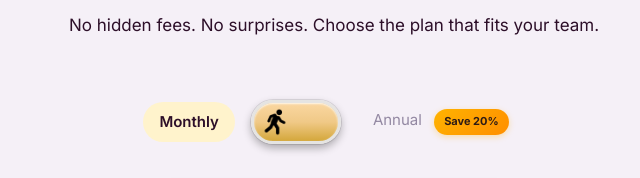
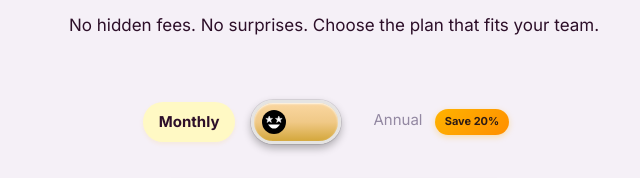
Before and after one commit to PayalBaggad/PrimeHR, a plain HTML site: page index.html in a window 1280 px wide. Shown: the part 5277-5455 px from the top of the page, 306-946 px from the left. Drawn offline with Linux system fonts and the light colour scheme; a script that the page names is missing.

Commit message:
add emojis in toggle button

```diff
--- a/index.html
+++ b/index.html
@@ -470,7 +470,10 @@
             <div class="pricing-toggle">
                 <span class="toggle-label active" data-period="monthly">Monthly</span>
                 <button class="toggle-switch" id="pricingToggle" aria-label="Toggle pricing period">
-                    <span class="toggle-slider"></span>
+                    <span class="toggle-slider">
+                        <img src="images/mood-happy.svg" alt="Monthly" class="emoji emoji-monthly">
+                        <img src="images/mood-money.svg" alt="Annual" class="emoji emoji-annual">
+                    </span>
                 </button>
                 <span class="toggle-label" data-period="annual">Annual <span class="save-badge">Save 20%</span></span>
             </div>
--- a/styles.css
+++ b/styles.css
@@ -1584,21 +1584,24 @@ h6 {
 }
 
 .toggle-label.active {
-    color: var(--primary-600);
-    font-weight: 600;
-    background: var(--primary-100);
+    color: #FF8F00;
+    font-weight: 700;
+    background: #FFF9C4;
+    box-shadow: 0 2px 4px rgba(255, 179, 0, 0.1);
 }
 
 .toggle-switch {
     width: 80px;
     height: 40px;
-    background: linear-gradient(90deg, #FF8C42 0%, #FFA500 30%, #FFB347 60%, #FFC04D 100%);
+    background: linear-gradient(135deg, #FFB300 0%, #FF8F00 100%);
     border-radius: var(--radius-full);
-    border: none;
+    border: 2px solid rgba(0, 0, 0, 0.1);
     cursor: pointer;
     position: relative;
     transition: all 0.5s cubic-bezier(0.4, 0, 0.2, 1);
-    box-shadow: 0 4px 12px rgba(255, 140, 66, 0.3);
+    box-shadow:
+        inset 0 2px 4px rgba(0, 0, 0, 0.2),
+        0 4px 12px rgba(255, 140, 66, 0.3);
 }
 
 .toggle-switch:hover {
@@ -1607,50 +1610,70 @@ h6 {
 }
 
 .toggle-switch.active {
-    background: linear-gradient(90deg, #5D4037 0%, #6D4C41 25%, #8D6E63 50%, #A1887F 75%, #D4AF37 100%);
-    border: none;
-    box-shadow: 0 6px 16px rgba(93, 64, 55, 0.3);
+    background: linear-gradient(135deg, #FFD54F 0%, #FFB300 100%);
+    border: 2px solid rgba(0, 0, 0, 0.1);
+    box-shadow:
+        inset 0 2px 4px rgba(0, 0, 0, 0.2),
+        0 6px 16px rgba(255, 179, 0, 0.4);
 }
 
 .toggle-slider {
     position: absolute;
     top: 2px;
     left: 2px;
-    width: 36px;
-    height: 36px;
+    width: 32px;
+    height: 32px;
     background: linear-gradient(145deg, #FFFFFF 0%, #F5F5F5 50%, #E8E8E8 100%);
     border-radius: 50%;
-    border: 3px solid #FF8C42;
+    border: 2px solid #FF8C42;
     box-shadow:
-        0 6px 15px rgba(255, 140, 66, 0.7),
-        0 3px 8px rgba(0, 0, 0, 0.3),
-        0 0 25px rgba(255, 165, 0, 0.6),
-        inset 0 -3px 6px rgba(0, 0, 0, 0.15),
-        inset 0 3px 6px rgba(255, 255, 255, 0.8);
+        0 4px 10px rgba(0, 0, 0, 0.2),
+        inset 0 -2px 4px rgba(0, 0, 0, 0.1),
+        inset 0 2px 4px rgba(255, 255, 255, 0.8);
     transition: all 0.5s cubic-bezier(0.68, -0.55, 0.265, 1.55);
     display: flex;
     align-items: center;
     justify-content: center;
-}
-
-.toggle-slider::before {
-    content: '';
-    font-size: 12px;
-    font-weight: 700;
-    color: transparent;
-    transition: all var(--transition-base);
+    z-index: 2;
+}
+
+.emoji {
+    width: 24px;
+    height: 24px;
+    object-fit: contain;
+    position: absolute;
+    transition: opacity 0.4s ease, transform 0.5s cubic-bezier(0.68, -0.55, 0.265, 1.55);
+    line-height: 1;
+    pointer-events: none;
+}
+
+.emoji-monthly {
+    opacity: 1;
+    transform: scale(1);
+}
+
+.emoji-annual {
+    opacity: 0;
+    transform: scale(0.5);
 }
 
 .toggle-switch.active .toggle-slider {
     transform: translateX(40px);
-    border: 3px solid #FFB300;
-    background: linear-gradient(145deg, #FFFFFF 0%, #F5F5F5 50%, #E8E8E8 100%);
-    box-shadow:
-        0 6px 15px rgba(255, 179, 0, 0.8),
-        0 3px 8px rgba(0, 0, 0, 0.3),
-        0 0 25px rgba(255, 179, 0, 0.7),
-        inset 0 -3px 6px rgba(0, 0, 0, 0.15),
-        inset 0 3px 6px rgba(255, 255, 255, 0.8);
+    border: 2px solid #FFB300;
+}
+
+.toggle-switch.active .emoji-monthly {
+    opacity: 0;
+    transform: scale(0.5);
+}
+
+.toggle-switch.active .emoji-annual {
+    opacity: 1;
+    transform: scale(1);
+}
+
+.toggle-slider::before {
+    display: none;
 }
 
 .toggle-switch.active .toggle-slider::before {
--- a/theme-xanthous-plum.css
+++ b/theme-xanthous-plum.css
@@ -767,9 +767,9 @@
     position: absolute !important;
     top: 50% !important;
     left: 4px !important;
-    width: 34px !important;
-    height: 34px !important;
-    margin-top: -17px !important;
+    width: 32px !important;
+    height: 32px !important;
+    margin-top: -16px !important;
     background: transparent !important;
     border: none !important;
     box-shadow: none !important;
@@ -777,72 +777,6 @@
     transition: transform 0.4s cubic-bezier(0.68, -0.55, 0.265, 1.55) !important;
 }
 
-/* Walking Person Icon on Slider */
-.pricing-toggle .toggle-slider::after {
-    content: '';
-    display: block;
-    /* Ensure it's rendered as a block */
-    position: absolute;
-    width: 28px;
-    height: 28px;
-    top: 50%;
-    left: 50%;
-    margin-top: -14px;
-    margin-left: -14px;
-    /* User-provided walking person icon */
-    background-image: url("images/toggle-person.png") !important;
-    background-size: contain;
-    background-repeat: no-repeat;
-    background-position: center;
-    /* Delay the scale (flip) until horizontal movement (transform) is nearly done */
-    transition:
-        transform 0.4s cubic-bezier(0.68, -0.55, 0.265, 1.55),
-        scale 0.2s 0.35s;
-    z-index: 10;
-}
-
-/* Walk Cycle Keyframes - Bob and Rock */
-@keyframes walk-cycle {
-    0% {
-        transform: translateY(0) rotate(0deg);
-    }
-
-    25% {
-        transform: translateY(-4px) rotate(5deg);
-    }
-
-    50% {
-        transform: translateY(0) rotate(0deg);
-    }
-
-    75% {
-        transform: translateY(-4px) rotate(-5deg);
-    }
-
-    100% {
-        transform: translateY(0) rotate(0deg);
-    }
-}
-
-/* Apply walking animation when the state changes */
-.pricing-toggle .toggle-switch:not(:disabled) .toggle-slider::after {
-    /* This animation will re-trigger on class change because of how CSS animations interact with pseudo-elements */
-    animation: walk-cycle 0.4s ease-in-out;
-}
-
-/* Monthly state: facing right (ready to walk to Annual) */
-.pricing-toggle .toggle-slider::after {
-    /* Base transform is handled by the walk-cycle animation during transition,
-       but we need to maintain the flip state */
-    scale: 1 1;
-}
-
-/* Annual state: flips to face left AFTER reaching position */
-.pricing-toggle .toggle-switch.active .toggle-slider::after {
-    scale: -1 1;
-    /* Icon remains dark for contrast on orange */
-}
-
 /* Active State movement for icon */
 .pricing-toggle .toggle-switch.active .toggle-slider {
     transform: translateX(44px) !important;
```
Also changed, not shown: images/happy-face.png (added), images/money-mouth-face (1).png (added), images/mood-happy.png (added), images/mood-happy.svg (added), images/mood-money.png (added), images/mood-money.svg (added).
